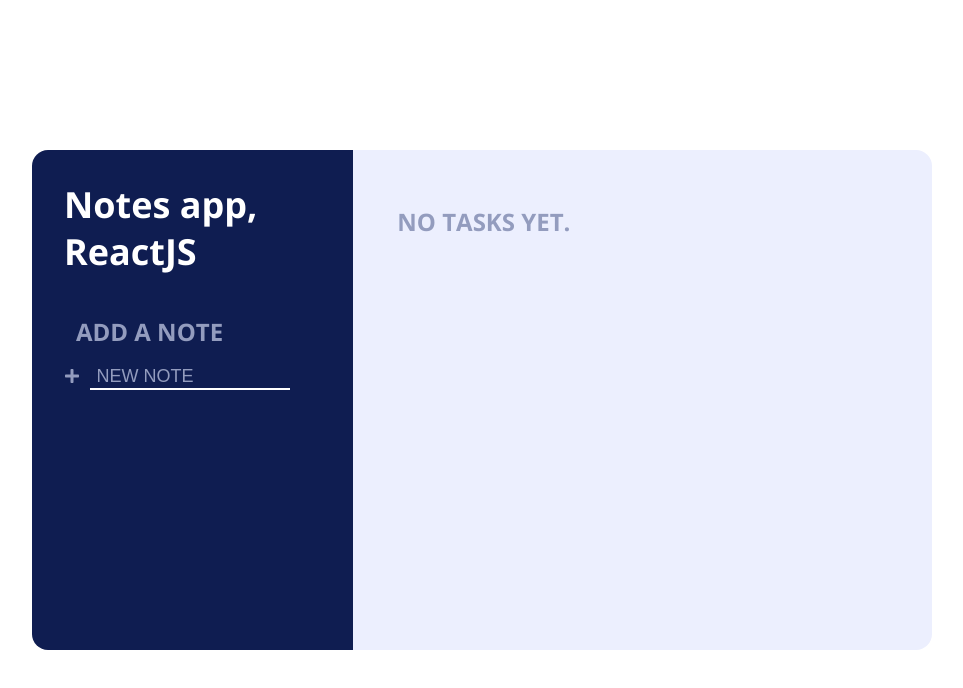
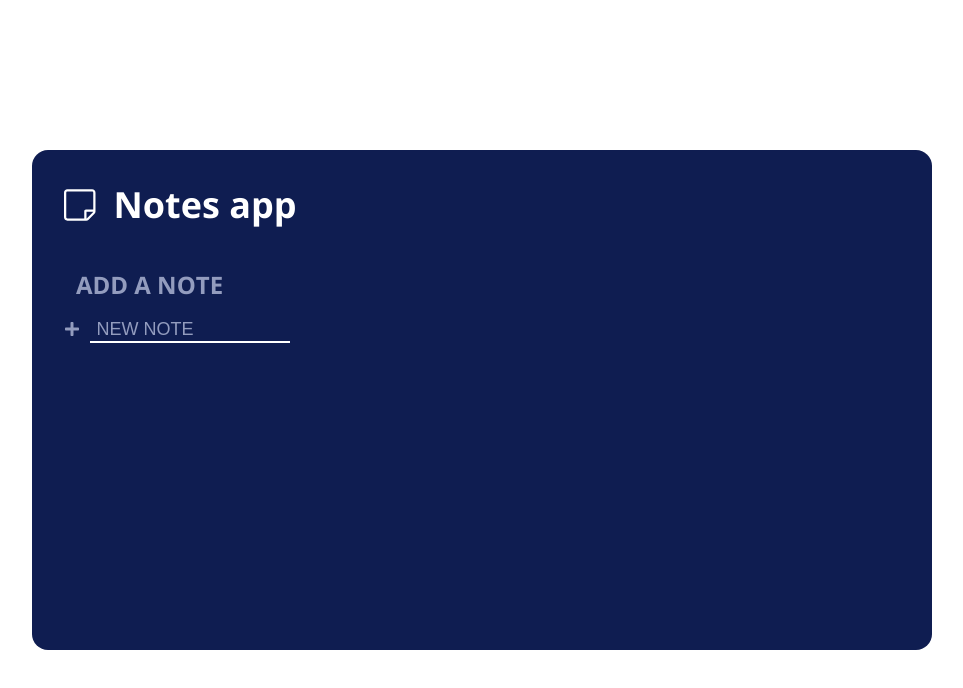
Before and after one commit to dragostemelie/notes-app, a React (Create React App) app: page / in a window 1280 px wide. Shown: the top 688 px of the page, without its empty margins (158-1121 px from the left). Built offline with nearby package versions, Linux system fonts and the light colour scheme.

Commit message:
Minor style fixes and added logo

```diff
--- a/src/components/common.style.js
+++ b/src/components/common.style.js
@@ -23,6 +23,9 @@ export const H2 = styled.h2`
   font-size: 2.25rem;
   line-height: 1.3;
   margin: 0;
+  display: flex;
+  align-items: center;
+  gap: 0.5em;
 `
 export const H3 = styled.h3`
   font-size: 1.5rem;
--- a/src/components/icons.js
+++ b/src/components/icons.js
@@ -1,13 +1,22 @@
-export const ListIcon = () => (
+export const LogoIcon = () => (
   <svg
-    aria-hidden="true"
     focusable="false"
-    data-prefix="fas"
-    data-icon="list-ul"
-    className="list-icon"
-    role="img"
+    xmlns="http://www.w3.org/2000/svg"
+    viewBox="0 0 448 512"
+    className="logo-icon"
+  >
+    <path
+      fill="currentColor"
+      d="M448 348.106V80c0-26.51-21.49-48-48-48H48C21.49 32 0 53.49 0 80v351.988c0 26.51 21.49 48 48 48h268.118a48 48 0 0 0 33.941-14.059l83.882-83.882A48 48 0 0 0 448 348.106zm-120.569 95.196a15.89 15.89 0 0 1-7.431 4.195v-95.509h95.509a15.88 15.88 0 0 1-4.195 7.431l-83.883 83.883zM416 80v239.988H312c-13.255 0-24 10.745-24 24v104H48c-8.837 0-16-7.163-16-16V80c0-8.837 7.163-16 16-16h352c8.837 0 16 7.163 16 16z"
+    ></path>
+  </svg>
+)
+export const ListIcon = ({ active }) => (
+  <svg
+    focusable="false"
     xmlns="http://www.w3.org/2000/svg"
     viewBox="0 0 512 512"
+    className={active ? "list-icon active" : "list-icon"}
   >
     <path
       fill="currentColor"
@@ -18,14 +27,10 @@ export const ListIcon = () => (
 
 export const CircleIcon = () => (
   <svg
-    aria-hidden="true"
     focusable="false"
-    data-prefix="far"
-    data-icon="circle"
-    className="circle-icon"
-    role="img"
     xmlns="http://www.w3.org/2000/svg"
     viewBox="0 0 512 512"
+    className="circle-icon"
   >
     <path
       fill="currentColor"
@@ -35,14 +40,10 @@ export const CircleIcon = () => (
 )
 export const CheckedIcon = () => (
   <svg
-    aria-hidden="true"
     focusable="false"
-    data-prefix="fas"
-    data-icon="check-circle"
-    className="checked-icon"
-    role="img"
     xmlns="http://www.w3.org/2000/svg"
     viewBox="0 0 512 512"
+    className="checked-icon"
   >
     <path
       fill="currentColor"
@@ -53,14 +54,10 @@ export const CheckedIcon = () => (
 
 export const PlusIcon = () => (
   <svg
-    aria-hidden="true"
     focusable="false"
-    data-prefix="fas"
-    data-icon="plus"
-    className="plus-icon"
-    role="img"
     xmlns="http://www.w3.org/2000/svg"
     viewBox="0 0 448 512"
+    className="plus-icon"
   >
     <path
       fill="currentColor"
@@ -71,14 +68,10 @@ export const PlusIcon = () => (
 
 export const PenIcon = () => (
   <svg
-    aria-hidden="true"
     focusable="false"
-    data-prefix="fas"
-    data-icon="pen"
-    className="pen-icon"
-    role="img"
     xmlns="http://www.w3.org/2000/svg"
     viewBox="0 0 512 512"
+    className="pen-icon"
   >
     <path
       fill="currentColor"
@@ -89,14 +82,10 @@ export const PenIcon = () => (
 
 export const DeleteIcon = ({ onClick }) => (
   <svg
-    aria-hidden="true"
     focusable="false"
-    data-prefix="far"
-    data-icon="trash-alt"
-    className="delete-icon"
-    role="img"
     xmlns="http://www.w3.org/2000/svg"
     viewBox="0 0 448 512"
+    className="delete-icon"
     onClick={onClick}
   >
     <path
@@ -108,12 +97,8 @@ export const DeleteIcon = ({ onClick }) => (
 
 export const CloseIcon = ({ onClick }) => (
   <svg
-    aria-hidden="true"
     focusable="false"
-    data-prefix="far"
-    data-icon="times-circle"
     className="close-icon"
-    role="img"
     xmlns="http://www.w3.org/2000/svg"
     viewBox="0 0 512 512"
     onClick={onClick}
@@ -127,12 +112,8 @@ export const CloseIcon = ({ onClick }) => (
 
 export const CaretIcon = () => (
   <svg
-    aria-hidden="true"
     focusable="false"
-    data-prefix="fas"
-    data-icon="angle-up"
     className="caret-icon"
-    role="img"
     xmlns="http://www.w3.org/2000/svg"
     viewBox="0 0 320 512"
   >
--- a/src/components/index.js
+++ b/src/components/index.js
@@ -1,4 +1,5 @@
 export {
+  LogoIcon,
   ListIcon,
   CircleIcon,
   CheckedIcon,
--- a/src/components/note.js
+++ b/src/components/note.js
@@ -21,7 +21,7 @@ export function Note({ add, active, error, title, taskCount, onSubmit, onSelect,
       {/* NORMAL NOTE */}
       {!add && (
         <>
-          <ListIcon />
+          <ListIcon active={active} />
           <Title href="#" onClick={onSelect} active={active}>
             {title}
             {taskCount && <Counter>{taskCount}</Counter>}
--- a/src/components/note.style.js
+++ b/src/components/note.style.js
@@ -5,17 +5,24 @@ import { colors } from "./common.style"
 export const Container = styled.div`
   position: relative;
   display: flex;
-  /* justify-content: space-between; */
   align-items: center;
   & svg {
     height: 1em;
-    color: white;
+    color: ${colors.text.light};
+    &.active {
+      color: white;
+    }
     &.plus-icon {
       width: 1em !important;
       color: ${colors.text.light};
     }
     &.delete-icon {
       height: 1.2em;
+      transition: color 300ms ease-in-out;
+      &:hover,
+      &:active {
+        color: white;
+      }
     }
   }
 `
@@ -29,15 +36,17 @@ export const IconWrapper = styled.span`
 export const Title = styled(A)`
   font-size: 1.25rem;
   font-weight: 400;
-  color: white;
+  color: ${({ active }) => (active ? "white" : colors.text.light)};
   margin-left: 0.5em;
   position: relative;
   text-decoration: ${({ active }) => (active ? "underline" : "none")};
+  max-width: 180px;
 `
 
 export const Counter = styled.span`
   font-size: 0.75rem;
   font-weight: 600;
+  color: white;
   background-color: ${colors.bg.yellow};
   width: 1.5em;
   height: 1.5em;
@@ -61,6 +70,9 @@ export const Input = styled.input`
   border-bottom: 2px solid white;
   outline: none;
   max-width: 200px;
+  text-transform: uppercase;
+  text-overflow: ellipsis;
+  overflow: hidden;
   &::placeholder {
     color: ${colors.text.light};
     padding-left: 0.25em;
--- a/src/components/task.js
+++ b/src/components/task.js
@@ -12,8 +12,9 @@ export const Task = ({ addTask, checked, name, onCheck, onDelete, onSubmit, onCl
           <NewTask
             id="new-task"
             placeholder="New task"
-            onKeyDown={(e) => e.key === "Enter" && onSubmit()}
+            onKeyDown={e => e.key === "Enter" && onSubmit()}
             autoComplete="off"
+            autoFocus={true}
           />
           <CloseIcon onClick={onClose} />
           {error && <Error>{error}</Error>}
--- a/src/components/task.style.js
+++ b/src/components/task.style.js
@@ -38,6 +38,7 @@ export const Name = styled(P)`
   text-decoration: ${({ checked }) => (checked ? "line-through" : "none")};
   flex: 1;
   cursor: pointer;
+  word-break: break-all;
 `
 export const NewTask = styled.input`
   font-size: 1.5em;
@@ -49,6 +50,8 @@ export const NewTask = styled.input`
   border-bottom: 2px solid white;
   outline: none;
   flex: 1;
+  max-width: 100%;
+  text-transform: uppercase;
   &::placeholder {
     color: ${colors.text.light};
     font-size: 0.9em;
--- a/src/pages/notes.js
+++ b/src/pages/notes.js
@@ -1,5 +1,5 @@
 import React, { useState } from "react"
-import { H2, H3, Button, Note, Task, CaretIcon, PlusIcon } from "../components"
+import { LogoIcon, H2, H3, Button, Note, Task, CaretIcon, PlusIcon } from "../components"
 import { Container, Section } from "./notes.style"
 
 const readNotes = () => {
@@ -21,7 +21,8 @@ export default function Notes() {
       const newNotes = notes ? [...notes] : []
       newNotes.push({ title: noteTitle, tasks: [] })
       setNotes(newNotes)
-      localStorage.setItem("notes", JSON.stringify(notes))
+      setSelectedNote(newNotes.findIndex(note => note.title === noteTitle))
+      localStorage.setItem("notes", JSON.stringify(newNotes))
       document.querySelector("#new-note").value = ""
     } else {
       setNoteError("Invalid note!")
@@ -44,7 +45,7 @@ export default function Notes() {
   }
 
   const handleAddTask = () => {
-    const taskTitle = document.querySelector("#new-task").value
+    const taskTitle = document.querySelector("#new-task").value.toUpperCase()
     if (taskTitle.length > 2) {
       const newNotes = [...notes]
       newNotes[selectedNote].tasks.push({ title: taskTitle, checked: false })
@@ -75,10 +76,9 @@ export default function Notes() {
 
   return (
     <Container>
-      <Section className="left">
+      <Section className={notes?.length ? "left" : "left extended"}>
         <H2>
-          Notes app, <br />
-          ReactJS
+          <LogoIcon /> Notes app
         </H2>
         <H3>{notes?.[selectedNote]?.title ? "MY NOTES" : "ADD A NOTE"}</H3>
         {notes &&
@@ -94,7 +94,7 @@ export default function Notes() {
           ))}
         <Note add onSubmit={handleAddNote} error={noteError} />
       </Section>
-      <Section className="right">
+      <Section className={notes?.length ? "right" : "hidden"}>
         <H3>
           {notes?.[selectedNote].tasks.length
             ? notes[selectedNote].title + " TASKS:"
--- a/src/pages/notes.style.js
+++ b/src/pages/notes.style.js
@@ -8,6 +8,9 @@ export const Container = styled.div`
   max-width: 900px;
   min-height: 500px;
   align-items: stretch;
+  & svg {
+    height: 1em;
+  }
   @media (max-width: 767px) {
     flex-direction: column;
     width: 100%;
@@ -35,6 +38,12 @@ export const Section = styled.section`
     justify-content: flex-start;
     flex: 2;
   }
+  &.extended {
+    border-radius: 1rem;
+  }
+  &.hidden {
+    display: none;
+  }
   @media (max-width: 767px) {
     border-radius: 0 !important;
     max-width: 100% !important;
```
